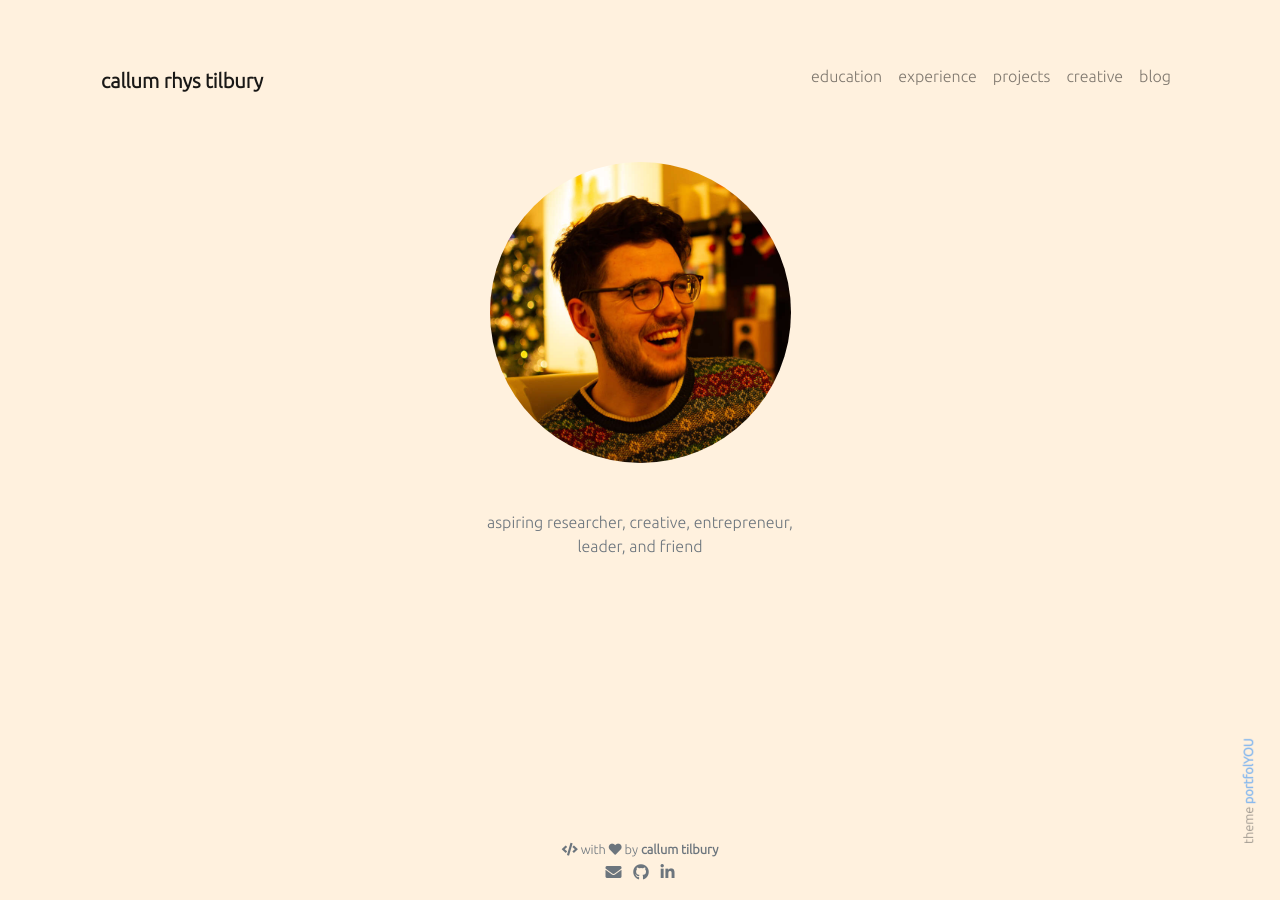
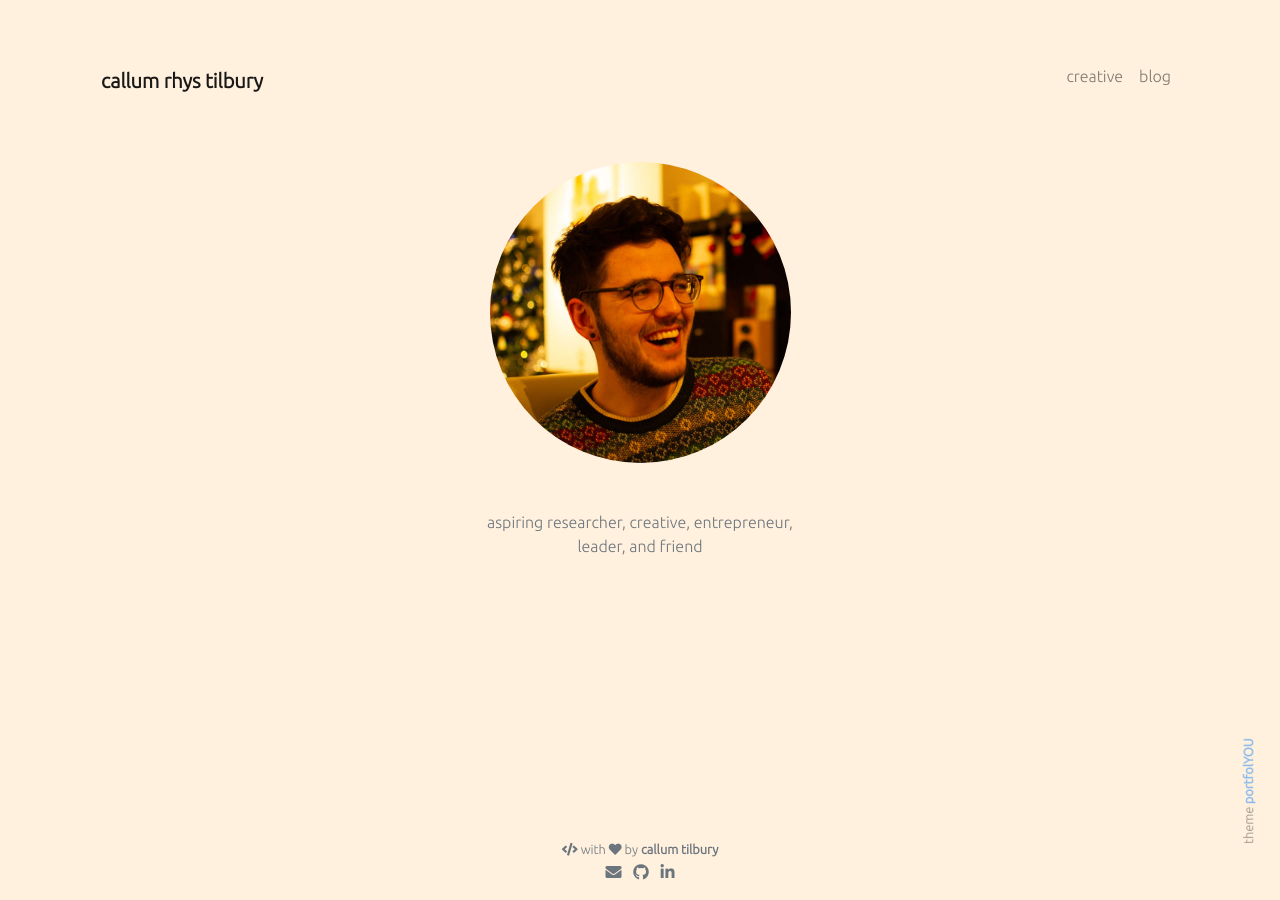
Before and after one commit to callumtilbury/callumtilbury.github.io, a Jekyll site: the page built from pages/index.md, in a window 1280 px wide. Built offline with Jekyll 4.4.1, drawn with Linux system fonts in a browser that asks for light colours; nearby versions of some CDN libraries; part of the change alters nothing that is shown.

```diff
--- a/_config.yml
+++ b/_config.yml
@@ -20,6 +20,9 @@ nav_exclude:                                            # The following paths ar
   #- pages/blog.html
   - pages/about me.md
   #- pages/creative.md
+  - pages/experience.md
+  - pages/education.md
+  - pages/projects.html
 
 ### Author Info ###
 author:
```
